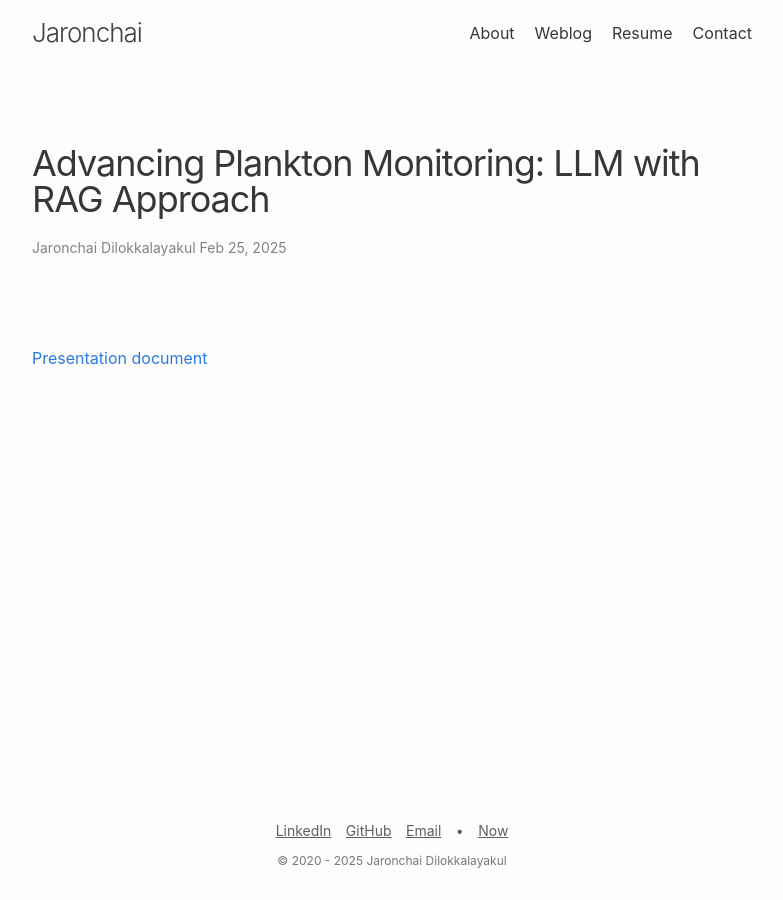
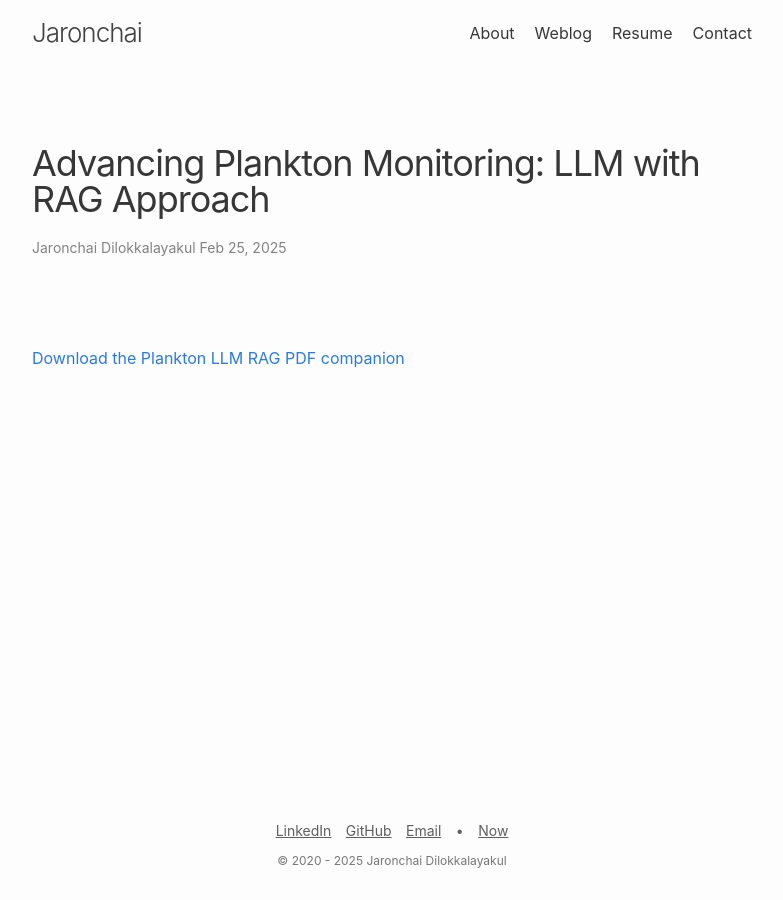
Before and after one commit to jarondlk/jaronchai-blog, a Jekyll site: the page built from _posts/2025-02-25-plankton-llm-rag.markdown, in a window 1280 px wide. Shown: the whole page, without its empty margins (248-1031 px from the left). Built offline with Jekyll 4.4.1, drawn with Linux system fonts in a browser that asks for light colours; comment, search, counter and statistics services are not loaded.

Commit message:
Update post link

```diff
--- a/_posts/2025-02-25-plankton-llm-rag.markdown
+++ b/_posts/2025-02-25-plankton-llm-rag.markdown
@@ -7,4 +7,4 @@
 featured: True
 ---
 
-[Presentation document](assets/documents/plankton_llm_rag.pdf)
+[Download the Plankton LLM RAG PDF companion]({{ site.baseurl }}/assets/documents/plankton_llm_rag.pdf)
```
